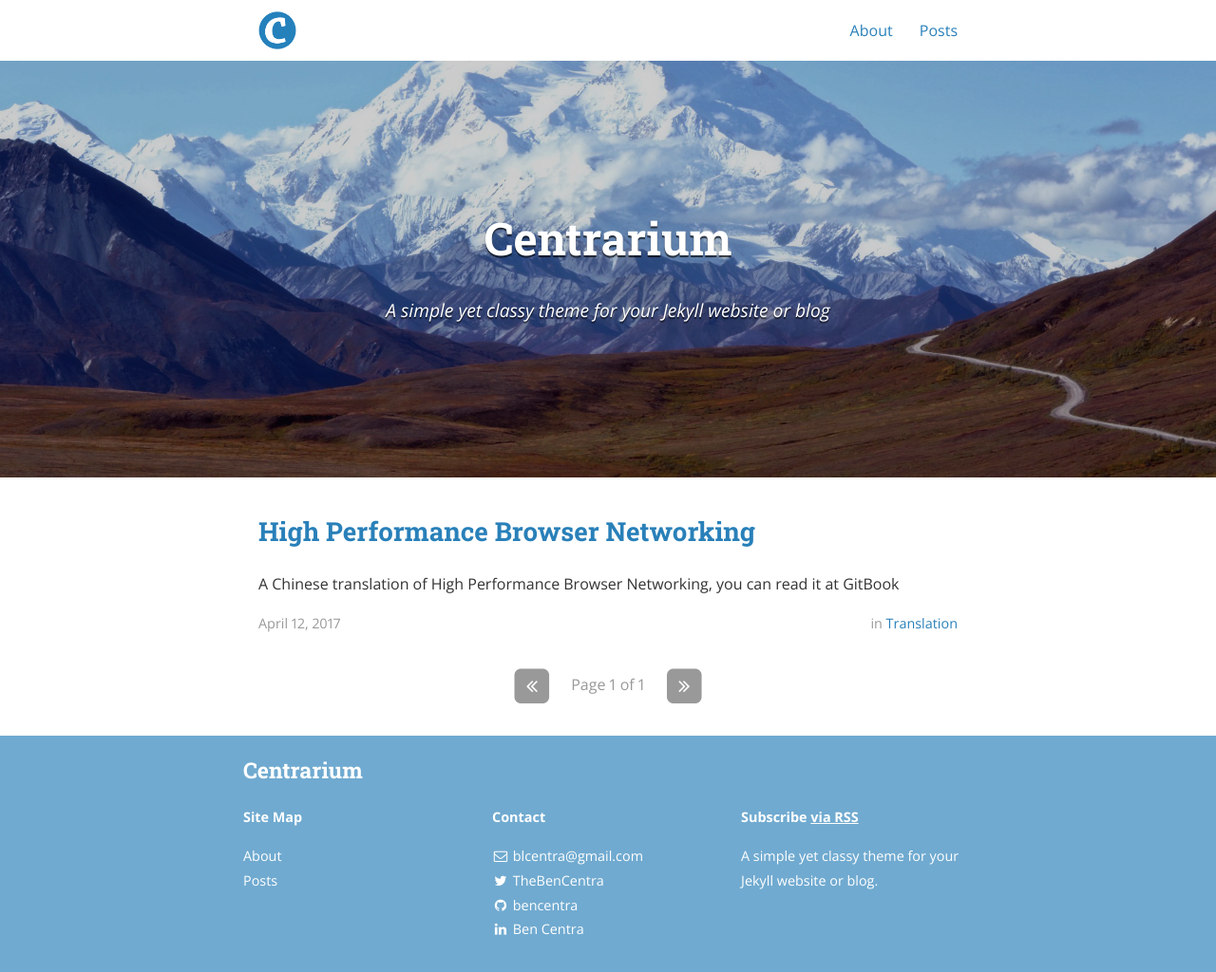
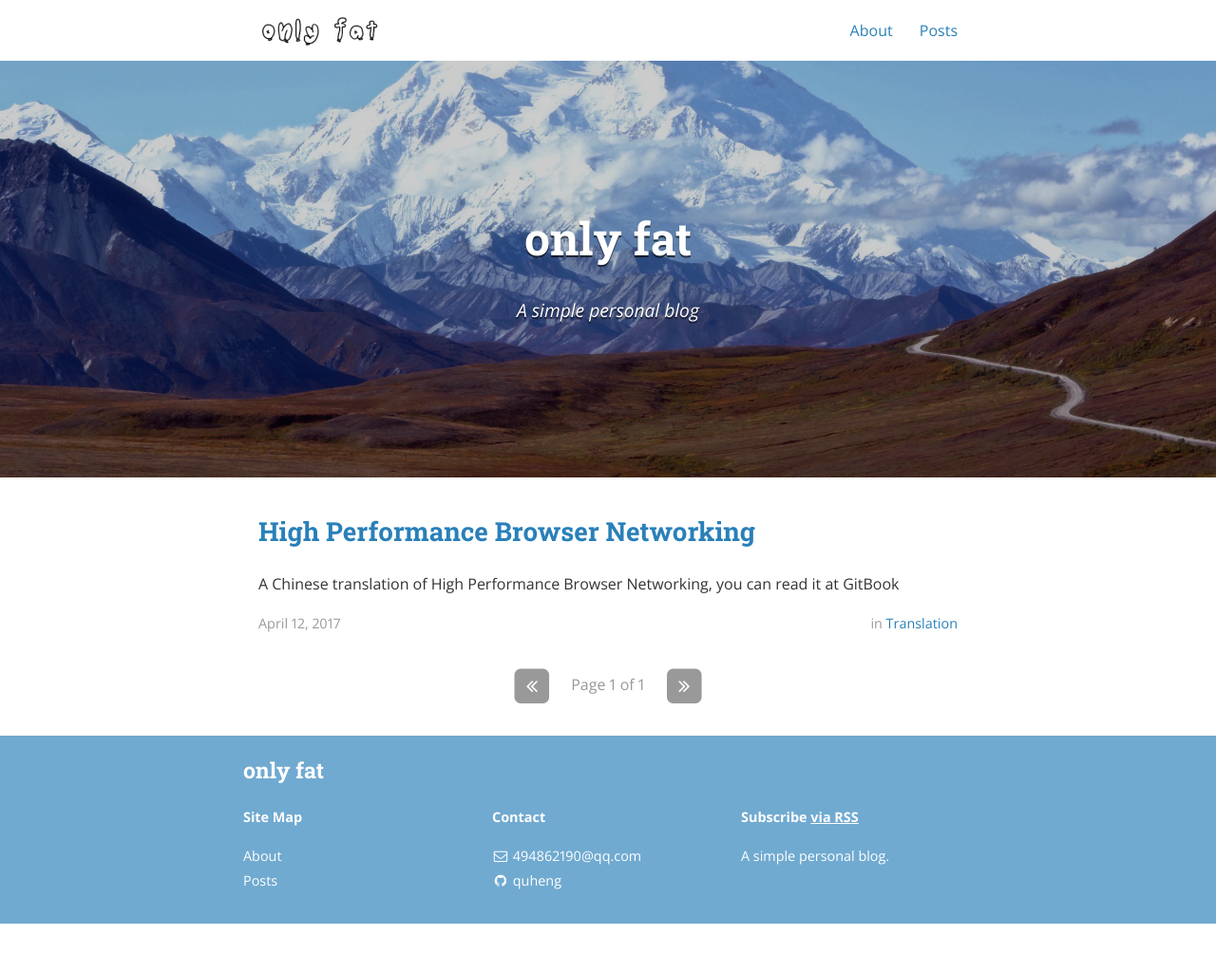
Before and after one commit to quheng/quheng.github.io, a Jekyll site: the page built from index.html, in a window 1280 px wide. Shown: the whole page at 95% size. Built offline with Jekyll 4.4.1, drawn with Linux system fonts in a browser that asks for light colours; nearby versions of some CDN libraries; the list of posts is cut into pages by our own code; after the commit the page ends 973 px from its top, so only the background shows below that.

Commit message:
update config

```diff
--- a/_config.yml
+++ b/_config.yml
@@ -9,17 +9,14 @@ exclude:
   - "/vendor/"
 
 # Site settings
-title: Centrarium
-subtitle: "A simple yet classy theme for your Jekyll website or blog"
-email: blcentra@gmail.com
-name: Ben Centra
+title: only fat
+subtitle: "A simple personal blog"
+email: 494862190@qq.com
+name: Heng Qu
 description: >
-  A simple yet classy theme for your Jekyll website or blog.
-# Base URL of site (i.e. /blog). It should always start with a slash,
-# and never end with a slash. Set it to a blank value if hosting at the
-# root of your server.
-baseurl: "/centrarium" # the subpath of your site, e.g. /blog/
-url: "http://bencentra.github.io" # the base hostname & protocol for your site
+  A simple personal blog.
+baseurl: "" # the subpath of your site, e.g. /blog/
+url: "http://quheng.github.io" # the base hostname & protocol for your site
 cover: "/assets/header_image.jpg"
 logo: "/assets/logo.png"
 
@@ -48,11 +45,11 @@ jekyll-archives:
 
 # Category descriptions (for archive pages)
 descriptions:
-  - cat: jekyll
-    desc: "Posts describing Jekyll setup techniques."
+  - cat: Translation
+    desc: "Trasnslat some books, articles into Chinese."
 
-  - cat: dummy
-    desc: "Just some placeholder posts, lorem ipsum and the rest."
+  - cat: Computer
+    desc: "Just some posts about computer."
 
 # Social icons and sharing options
 #
@@ -70,33 +67,12 @@ descriptions:
 #     desc: Follow me on Twitter            # Description to display as link title, etc
 #     share: true                           # Include in the "Share" section of posts
 social:
-  - name: Twitter
-    icon: twitter
-    username: TheBenCentra
-    url: https://twitter.com/TheBenCentra
-    desc: Follow me on Twitter
-    share: true
-
-  - name: Facebook
-    icon: facebook
-    username: thebencentra
-    url:
-    desc: Friend me on Facebook
-    share: true
-
   - name: GitHub
     icon: github
-    username: bencentra
-    url: https://github.com/bencentra
+    username: quheng
+    url: https://github.com/quheng
     desc: Fork me on GitHub
     share: false
-
-  - name: LinkedIn
-    icon: linkedin
-    username: Ben Centra
-    url: https://www.linkedin.com/pub/ben-centra/47/769/60a
-    desc: Connect with me on LinkedIn
-    share: true
 
   - name: Google+
     icon: google-plus
@@ -185,14 +161,14 @@ social:
 # Social sharing protocols
 # These are for automatically generating sharing metadata for FB and Twitter
 # OS Protocol is for sharing the source of your site, if you're interested. For more, see osprotocol.com
-protocols:
-    fb_image: "/assets/logo.png"
-    fb_image_width: 612
-    fb_image_height: 605
-    fb_image_type: "image/png"
+# protocols:
+#     fb_image: "/assets/logo.png"
+#     fb_image_width: 612
+#     fb_image_height: 605
+#     fb_image_type: "image/png"
 
-    twitter_image: "/assets/logo.png"
+#     twitter_image: "/assets/logo.png"
 
-    os_repo: "https://github.com/bencentra/centrarium.com"
-    os_rcs_type: "git"
-    os_src: "git@github.com:bencentra/centrarium.com.git"
+#     os_repo: "https://github.com/bencentra/centrarium.com"
+#     os_rcs_type: "git"
+#     os_src: "git@github.com:bencentra/centrarium.com.git"
```
Also changed, not shown: assets/logo.png.
